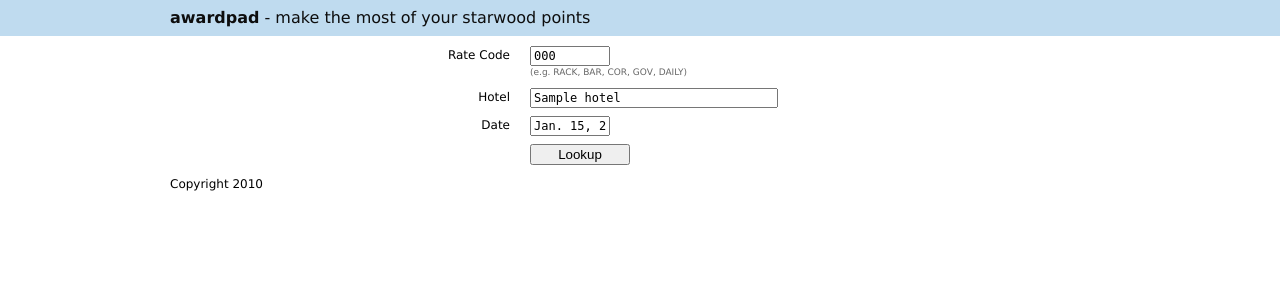
After one commit to dpalecek/awardr, a Django app: template app/templates/ratelookup.html in a window 1280 px wide. The commit adds this page. Shown: the top 300 px of the page. Run offline with Django 3.2, Linux system fonts and the light colour scheme; the template is opened without the code that fills it: most values are stand-ins (such as "Sample title", 1, 10 or a date in 2020); some libraries are stand-ins or nearby versions.

Commit message:
Created rate lookup functionality andd other stuff.

```diff
--- a/app/cron.py
+++ b/app/cron.py
@@ -156,7 +156,7 @@
 			end_date = DATE_PATTERN % (end_year, end_month)
 			self.response.out.write("Getting date range %s to %s, inclusive.\n" % (start_date, end_date))
 
-			avail_data = StarwoodParser.parse_availability(hotel.id, start_date, end_date)
+			avail_data = StarwoodParser.parse_availability(hotel.id, start_date, end_date)['availability']
 			if avail_data and len(avail_data):
 				avail_map = {}
 				for year in avail_data:
--- a/app/templates/base.html
+++ b/app/templates/base.html
@@ -3,6 +3,7 @@
 <html lang="en">
 	<head>
 		<title>{% block head_title %}awardpad - make the most of your starwood cash &amp; points{% endblock %}</title>
+		<meta charset="UTF-8" />
 
 		<link rel="stylesheet" type="text/css" href="/static/libs/960/reset.css" />
 		<link rel="stylesheet" type="text/css" href="/static/libs/960/960.css" />
--- /dev/null
+++ b/app/templates/ratelookup.html
@@ -0,0 +1,94 @@
+{% extends "base.html" %}
+
+{% block head_extended %}
+		<link rel="stylesheet" type="text/css" href="/static/css/landing.css" />
+		<link rel="stylesheet" type="text/css" href="/static/css/ratelookup.css" />
+
+		<link rel="stylesheet" type="text/css" href="/static/libs/jquery-ui-1.8.2/css/redmond/jquery-ui-1.8.2.custom.css">
+
+		<script src="/static/js/ratelookup.js"></script>
+{% endblock %}
+
+{% block body_content %}
+			<form id="form_ratecode" method="post" action="">
+				<div class="field_container">
+					<div class="prefix_2 grid_4">
+						<label for="field_ratecode">
+							Rate Code
+						</label>
+					</div>
+					<div class="grid_6 suffix_4">
+						<input type="text" maxlength="10" name="ratecode" id="field_ratecode"
+							style="width: 72px;" class="field" value="{{ ratecode }}" />
+						<p id="ratecode_examples">
+							(e.g. <span class="ratecode_example">RACK</span>,
+									<span class="ratecode_example">BAR</span>,
+									<span class="ratecode_example">COR</span>,
+									<span class="ratecode_example">GOV</span>,
+									<span class="ratecode_example">DAILY</span>)
+						</p>
+					</div>
+					<div class="clear"></div>
+				</div>
+
+				<div class="field_container">
+					<div class="prefix_2 grid_4">
+						<label for="field_hotel">
+							Hotel
+						</label>
+					</div>
+					<div class="grid_6 suffix_4">
+						<input type="text" maxlength="100" name="hotel" id="field_hotel"
+							style="width: 240px;" class="field" value="{{ hotel.name }}" />
+						<input type="hidden" name="hotel_id" id="field_hotel_id" value="{{ hotel_id }}" />
+					</div>
+					<div class="clear"></div>
+				</div>
+
+				<div class="field_container">
+					<div class="prefix_2 grid_4">
+						<label for="field_date">
+							Date
+						</label>
+					</div>
+					<div class="grid_6 suffix_4">
+						<input type="text" maxlength="10" name="date" id="field_date"
+							style="width: 72px;" class="field" value="{{ date }}" />
+					</div>
+					<div class="clear"></div>
+				</div>
+
+				<div class="field_container">
+					<div class="prefix_6 grid_10">
+						<input type="submit" name="action" value="Lookup" class="submit"
+						 	style="" />
+					</div>
+					<div class="clear"></div>
+				</div>
+			</form>
+
+			{% if submitted %}
+			<div id="result_container">
+				<div class="prefix_2 grid_12 suffix_2">
+					<p id="result_message">
+						The <span class="bold">{{ ratecode }}</span>
+						rate at <span class="bold">{{ hotel.name }}</span>
+						for the night of {{ date }}
+
+						{% if found %}
+						is<br />
+						<span id="the_rate">
+						{% if rate %}{{ rate|floatformat:2 }} {{ currency_code }}{% endif %}
+						{% if rate and points %}and{% endif %}
+						{% if points %}{{ points }} points{% endif %}
+						</span>
+
+						{% else %}
+						was not found.
+						{% endif %}
+					</p>
+				</div>
+				<div class="clear"></div>
+			</div>
+			{% endif %}
+{% endblock %}
--- /dev/null
+++ b/static/css/ratelookup.css
@@ -0,0 +1,53 @@
+#result_container {
+	margin: 20px 0;
+}
+
+#result_container #result_message {
+	text-align: center;
+}
+
+html body div#result_container p#result_message span#the_rate {
+	font-size: 20px;
+	font-weight: bold;
+	display: inline-block;
+	background: #FAFBB5;
+	padding: 2px 8px;
+}
+
+.field_container {
+	margin-bottom: 8px;
+}
+
+label {
+	display: block;
+	text-align: right;
+}
+
+input.field {
+	font-family: monospace;
+	font-size: 12px;
+}
+
+input.submit {
+	margin: 0 0 0 0;
+	display: inline-block;
+	width: 100px;
+}
+
+ul.ui-autocomplete {
+	width: 100px;
+}
+
+ul.ui-autocomplete li:hover {
+	cursor: pointer;
+}
+
+p#ratecode_examples {
+	font-size: 9px;
+	color: #666;
+}
+
+p#ratecode_examples span.ratecode_example:hover {
+	cursor: pointer;
+	text-decoration: underline;
+}
--- /dev/null
+++ b/static/js/ratelookup.js
@@ -0,0 +1,29 @@
+$(function() {
+	var availableTags = ["c++", "java", "php", "coldfusion", "javascript", "asp", "ruby", "python", "c", "scala", "groovy", "haskell", "perl"];
+	$("input#field_hotel").autocomplete({
+		source: "/services/autocomplete/hotels.json",
+		minLength: 2,
+		delay: 100,
+		select: function(event, ui) {
+			$('input#field_hotel').val(ui.item.name);
+			$('input#field_hotel_id').val(ui.item.id);
+
+			return false;
+		}
+	})
+	.data("autocomplete")._renderItem =function(ul, item) {
+		return $("<li></li>" )
+			.data("item.autocomplete", item)
+			.append("<a><span class=\"bold\">" + item.name + "</span>" +
+					"<br />" + item.city + ", " + item.country +
+					" - Category " + item.category + "</a>")
+			.appendTo(ul);
+	};
+
+
+	$("span.ratecode_example").click(
+		function() {
+			$("input#field_ratecode").val($(this).text());
+		}
+	);
+});
```
Also changed, not shown: app/managers.py (added, +34 -0 lines), app/models.py (+18 -3 lines), app/parsers.py (+35 -17 lines), app/services.py (+28 -2 lines), app/views.py (+71 -0 lines), 1 other file.
